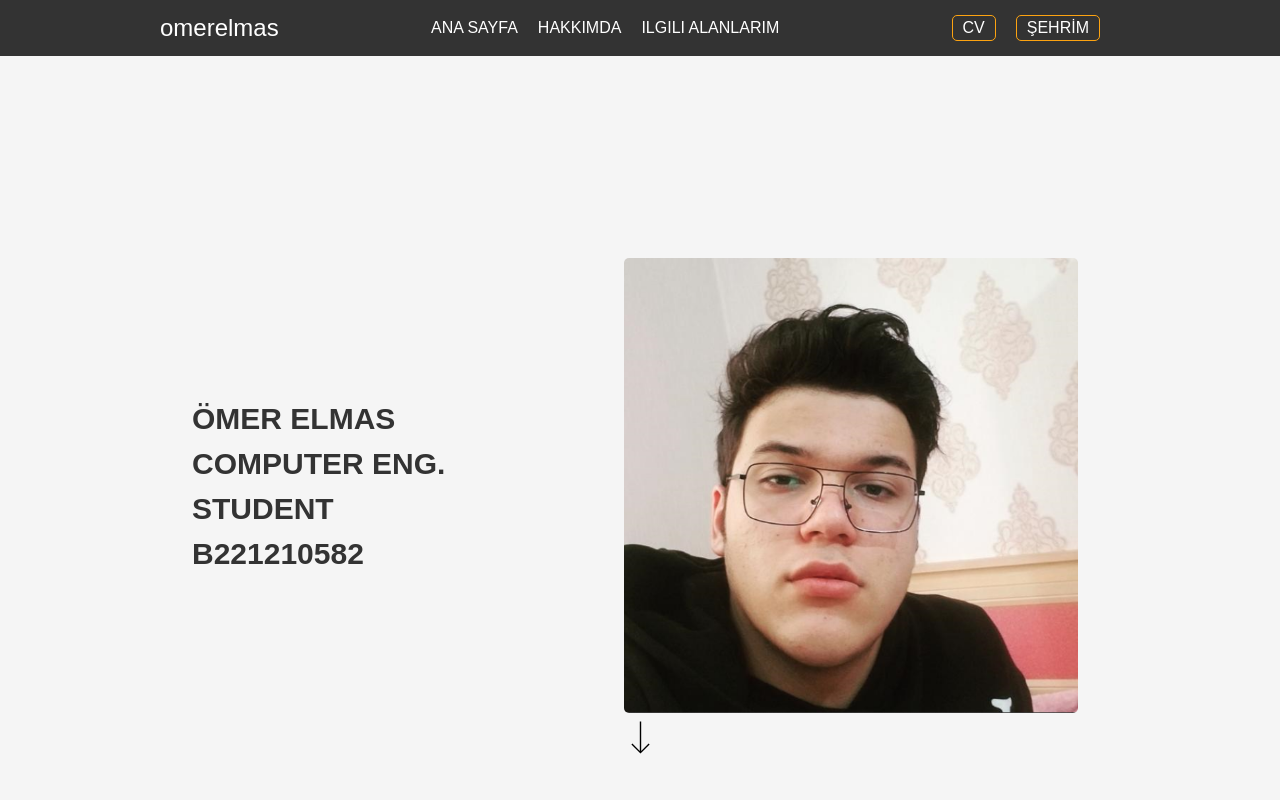
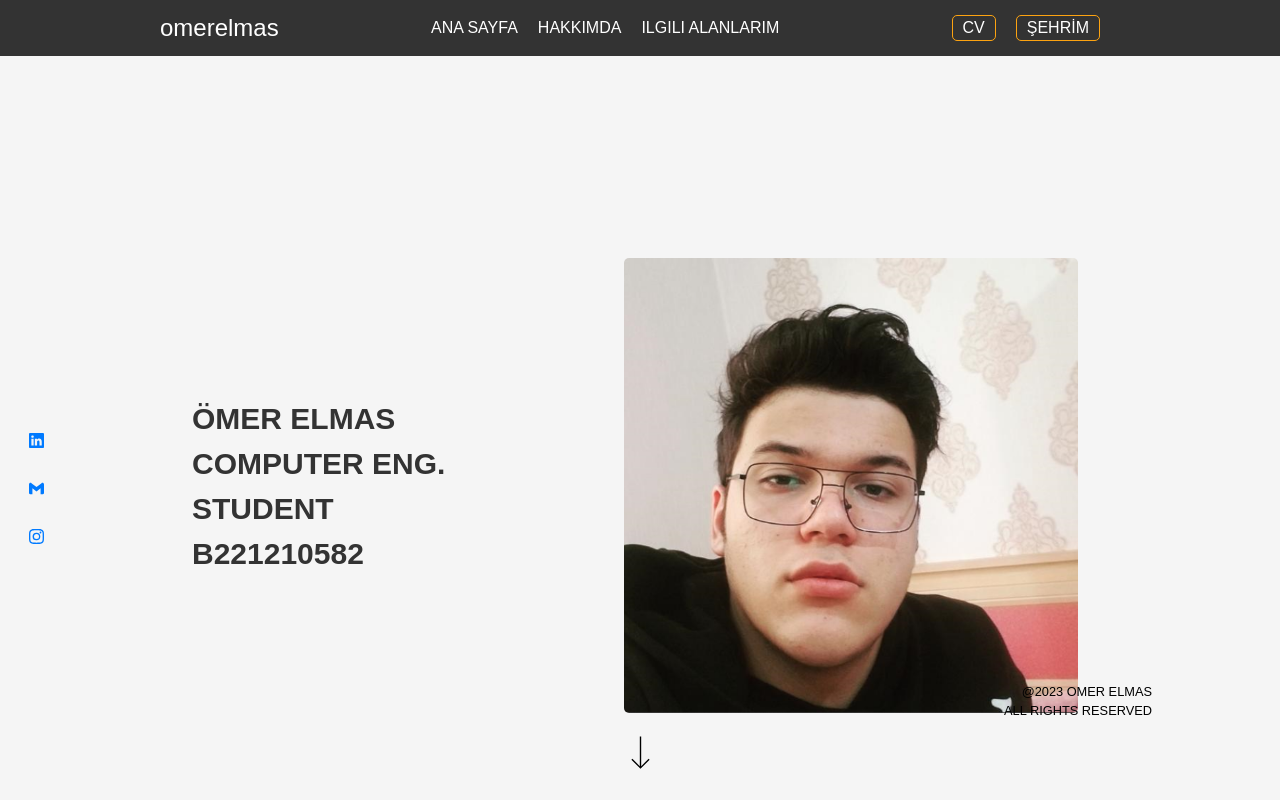
Before and after one commit to cengomer/proje-1, a React (Create React App) app: page / in a window 1280 px wide. Both pictures are taken after a click on the element "omerelmas". Shown: the top 800 px of the page. Built offline with nearby package versions, Linux system fonts and the light colour scheme; no server answers.

Commit message:
ilgili alanlarim kismi eklendi

```diff
--- a/package.json
+++ b/package.json
@@ -6,6 +6,7 @@
     "@testing-library/jest-dom": "^5.16.5",
     "@testing-library/react": "^13.4.0",
     "@testing-library/user-event": "^13.5.0",
+    "framer-motion": "^10.12.4",
     "react": "^18.2.0",
     "react-burger-menu": "^3.0.9",
     "react-dom": "^18.2.0",
--- a/src/App.js
+++ b/src/App.js
@@ -3,23 +3,22 @@ import { Routes, Route, useLocation } from 'react-router-dom';
 
 function App() {
   const location = useLocation();
-  const About = location.pathname === '/about';
-  const Interests = location.pathname === '/interests';
+  const About = location.pathname === '/HAKKIMDA';
   const Cv = location.pathname === '/cv';
   const Country = location.pathname === '/country';
   return (
     <div>
       <Routes>
       <Route path="/" component={<Hero/>} />
-      <Route path="/about" component={<About/>} />
-      <Route path="/interests" component={<Interests/>} />
+      <Route path="/HAKKIMDA" component={<About/>} />
       <Route path="/cv" component={<Cv/>} />
       <Route path="/country" component={<Country/>} />
       </Routes>
-      {!About && !Interests && !Cv && !Country && (
+      {!About && !Cv && !Country && (
         <div>
           <Navbar />
           <Hero />
+          <Interests/>
         </div>
       )}
     </div>
--- a/src/components/About/About.jsx
+++ b/src/components/About/About.jsx
@@ -2,7 +2,7 @@ import React from 'react'
 
 const About = () => {
   return (
-    <div>About</div>
+    <div>About hi</div>
   )
 }
 
--- a/src/components/Hero/Hero.jsx
+++ b/src/components/Hero/Hero.jsx
@@ -1,9 +1,13 @@
 import React from 'react'
 import '../../styles/Hero.css'
 import { omer } from '../../assets'
+import {motion} from 'framer-motion'
+import {AppWrap} from '../../wrapper'
+
 const Hero = () => {
+
   return (
-    <div className='hero__header'>
+    <div className='hero__header' id='ANASAYFA'>
 <div className='hero__wrapper'>
 <div className='header__me'>
 <h1>ÖMER ELMAS</h1>
@@ -15,12 +19,16 @@ const Hero = () => {
 </div>
 </div>
 <div className='header__svg'>
-<svg xmlns="http://www.w3.org/2000/svg" viewBox="0 0 25 25">
-<path style={{fill:'black'}} d="m18.294 16.793-5.293 5.293V1h-1v21.086l-5.295-5.294-.707.707L12.501 24l6.5-6.5-.707-.707z"/>
-</svg>
+<motion.svg
+whileInView={{y: [0,-20,0,20,0]}}
+transition={{repeat:Infinity,duration:3,ease:'easeInOut'}}
+ xmlns="http://www.w3.org/2000/svg" viewBox="0 0 25 25">
+<path
+ style={{fill:'black'}} d="m18.294 16.793-5.293 5.293V1h-1v21.086l-5.295-5.294-.707.707L12.501 24l6.5-6.5-.707-.707z"/>
+</motion.svg>
 </div>
     </div>
   )
 }
 
-export default Hero
+export default AppWrap(Hero)
--- a/src/components/Interests/Interests.jsx
+++ b/src/components/Interests/Interests.jsx
@@ -1,9 +1,98 @@
-import React from 'react'
+import React, { useState, useEffect } from 'react';
+import '../../styles/Interests.css'; // import your CSS file
 
-const Interests = () => {
+function Interests() {
+  const [footballNews, setFootballNews] = useState([]);
+  const [fitnessNews, setFitnessNews] = useState([]);
+
+  useEffect(() => {
+    // Fetch latest coding news articles from News API
+    fetch('https://newsapi.org/v2/everything?q=Turkish%20football&sortBy=popularity&language=en&apiKey=3753aebf07f8476aaf06aff14b796b1d')
+    .then(response => response.json())
+    .then(data => {
+      // Get only the first 2 articles
+      const articles = data.articles.slice(2,4);
+
+      // Fetch images for each article
+      const imagePromises = articles.map(article =>
+        fetch(article.urlToImage)
+          .then(response => response.blob())
+          .then(blob => URL.createObjectURL(blob))
+          .catch(error => console.error(error))
+      );
+
+      // Wait for all image promises to resolve
+      Promise.all(imagePromises)
+        .then(images => {
+          // Merge each article with its corresponding image
+          const newsWithImages = articles.map((article, index) => ({
+            ...article,
+            image: images[index]
+          }));
+
+          setFootballNews(newsWithImages);
+        })
+        .catch(error => console.error(error));
+    })
+    .catch(error => console.error(error));
+
+    // Fetch latest fitness news articles from News API
+    fetch('')
+      .then(response => response.json())
+      .then(data => {
+        // Get only the first 2 articles
+        const articles = data.articles.slice(0, 2);
+
+        // Fetch images for each article
+        const imagePromises = articles.map(article =>
+          fetch(article.urlToImage)
+            .then(response => response.blob())
+            .then(blob => URL.createObjectURL(blob))
+            .catch(error => console.error(error))
+        );
+
+        // Wait for all image promises to resolve
+        Promise.all(imagePromises)
+          .then(images => {
+            // Merge each article with its corresponding image
+            const newsWithImages = articles.map((article, index) => ({
+              ...article,
+              image: images[index]
+            }));
+
+            setFitnessNews(newsWithImages);
+          })
+          .catch(error => console.error(error));
+      })
+      .catch(error => console.error(error));
+  }, []);
   return (
-    <div>Interests</div>
-  )
+    <div className='about__me_header' id='ILGILIALANLARIM'>
+    <div className='about__me_header_alt mb-12'>
+    <h1>
+      Ilgili Alanlarım
+    </h1>
+    <h2>Fotball ile ilgileniyorum</h2>
+    </div>
+     <div className='about__me_container'>
+     <div className='about__me_fotball'>
+          <h3 className='mb-5'>Football Haberleri</h3>
+          {footballNews.map(article => (
+            <div key={article.url}>
+
+              <div className='w-full h-full flex justify-center gap-20 mb-10'>
+              <img src={article.image} alt={article.title} />
+              <div className='w-full h-full flex justify-center items-center flex-col'>
+              <h4 className='font-bold'>{article.title}</h4>
+              <p className='leading-5'>{article.description}</p>
+              </div>
+              </div>
+            </div>
+          ))}
+        </div>
+     </div>
+    </div>
+  );
 }
 
-export default Interests
+export default Interests;
--- a/src/components/Navbar/Navbar.jsx
+++ b/src/components/Navbar/Navbar.jsx
@@ -11,7 +11,7 @@ const Navbar = () => {
           </div>
           <div className='navs_container'>
             {['ANA SAYFA', 'HAKKIMDA', 'ILGILI ALANLARIM'].map((nav, index) => (
-              <a key={index} className='navs'>
+              <a key={index} className='navs' href={`#${nav.replace(/\s+/g, '')}`}>
                 {nav}
               </a>
             ))}
--- /dev/null
+++ b/src/components/SocialMedia/SocialMedia.jsx
@@ -0,0 +1,19 @@
+import React from 'react';
+import { BsLinkedin, BsInstagram } from 'react-icons/bs';
+import { SiGmail } from 'react-icons/si';
+import '../../styles/SocailMedia.css'
+const SocialMedia = () => (
+  <div className="app__social">
+    <div>
+      <BsLinkedin />
+    </div>
+    <div>
+      <SiGmail />
+    </div>
+    <div>
+      <BsInstagram />
+    </div>
+  </div>
+);
+
+export default SocialMedia;
--- a/src/index.css
+++ b/src/index.css
@@ -7,3 +7,50 @@ body {
     font-family: 'Nunito', sans-serif;
 
 }
+
+
+.copyright {
+    width: 100%;
+    display: flex;
+    flex-direction: column;
+    justify-content: flex-end;
+    align-items: flex-end;
+    position: absolute;
+    padding: 2rem 0 0;
+    bottom: 10%;
+    right: 10%;
+}
+
+    .copyright p{
+        text-transform: uppercase;
+        color: black;
+    }
+
+
+    .app__container {
+        width: 100%;
+
+        display: flex;
+        flex-direction: row;
+      }
+
+
+      .app__flex {
+        width: 100%;
+        height: 100%;
+        display: flex;
+        justify-content: center;
+        align-items: center;
+      }
+
+      .p-text {
+        font-size: 0.8rem;
+        text-align: left;
+        color: var(--gray-color);
+        line-height: 1.5; }
+
+        .app__wrapper {
+            flex: 1;
+            width: 100%;
+            flex-direction: column;
+         }
--- /dev/null
+++ b/src/styles/Interests.css
@@ -0,0 +1,47 @@
+.about__me_header  {
+    width: 100%;
+    height: 100%;
+    flex: 1;
+    display: flex;
+    justify-content: center;
+    align-items: center;
+    flex-direction: column;
+    background-color: #F9D9C9;
+    color: #333333;
+    padding: 2rem;
+}
+
+.about__me_header_alt {
+    display: flex;
+    justify-content: center;
+    align-items: center;
+    flex-direction: column;
+    text-align: center;
+}
+.about__me_header_alt h1 {
+    font-size: 30px;
+}
+
+.about__me_header_alt h2 {
+    font-size: 24px;
+    color:#8B0000;
+}
+
+.about__me_container {
+    width: 100%;
+    height: 100%;
+    display: flex;
+    justify-content: center;
+    align-items: center;
+    flex-direction: column;
+}
+
+.about__me_fotball h3{
+font-size: 22px;
+color: #8B0000;
+}
+.about__me_fotball img {
+    width: 550px;
+    height: 100%;
+    border-radius: 5px;
+}
--- /dev/null
+++ b/src/styles/SocailMedia.css
@@ -0,0 +1,41 @@
+.app__social {
+    display: flex;
+    justify-content: flex-end;
+    align-items: center;
+    flex-direction: column;
+    position: absolute;
+    padding: 1rem;
+top: 50%;}
+
+
+    .app__social div {
+        width: 40px;
+        height: 40px;
+        border-radius: 50%;
+        background-color: var(--white-color);
+        margin: 0.25rem 0;
+        border: 1px solid var(--lightGray-color);
+
+        display: flex;
+        justify-content: center;
+        align-items: center;
+
+        transition: all 0.3s ease-in-out;
+    }
+
+    .app__social div svg {
+        width: 15px;
+        height: 15px;
+        color: #007AFF;
+    }
+
+
+    .app__social div:hover {
+        background-color: #333333;
+        border-color: #947f7f;
+    }
+
+    .app__social div:hover svg {
+        color: #fff;
+
+    }
--- /dev/null
+++ b/src/wrapper/AppWrap.jsx
@@ -0,0 +1,18 @@
+import React from 'react'
+import SocialMedia from '../components/SocialMedia/SocialMedia'
+const AppWrap = (Component, idName, classNames) => function HOC() {
+    return (
+      <div id={idName} className={`app__container ${classNames}`}>
+        <SocialMedia />
+        <div className="app__wrapper app__flex">
+          <Component />
+          <div className="copyright">
+            <p className="p-text">@2023 OMER ELMAS</p>
+            <p className="p-text">All rights reserved</p>
+          </div>
+        </div>
+      </div>
+    );
+  };
+
+  export default AppWrap;
--- /dev/null
+++ b/src/wrapper/index.js
@@ -0,0 +1 @@
+export {default as AppWrap} from './AppWrap'
```
Also changed, not shown: 1 other file (tests, documents, lock files or other folders).
